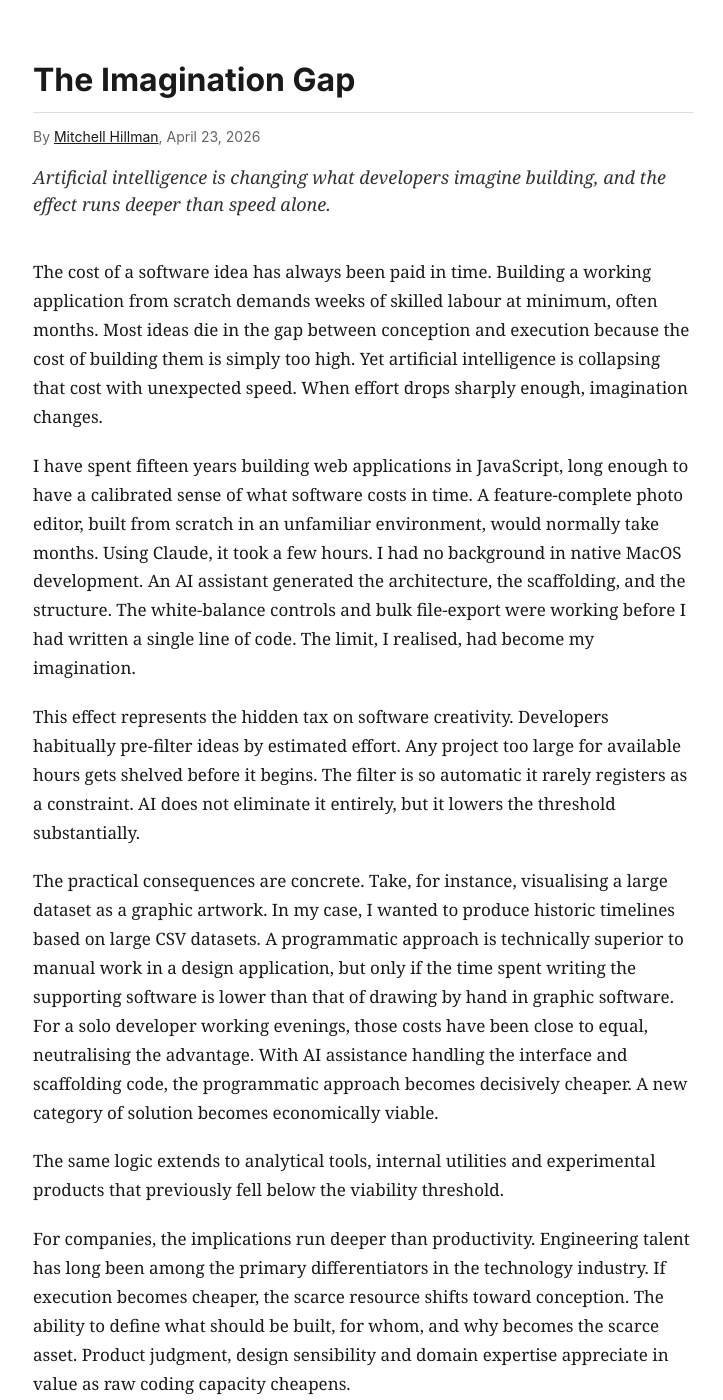
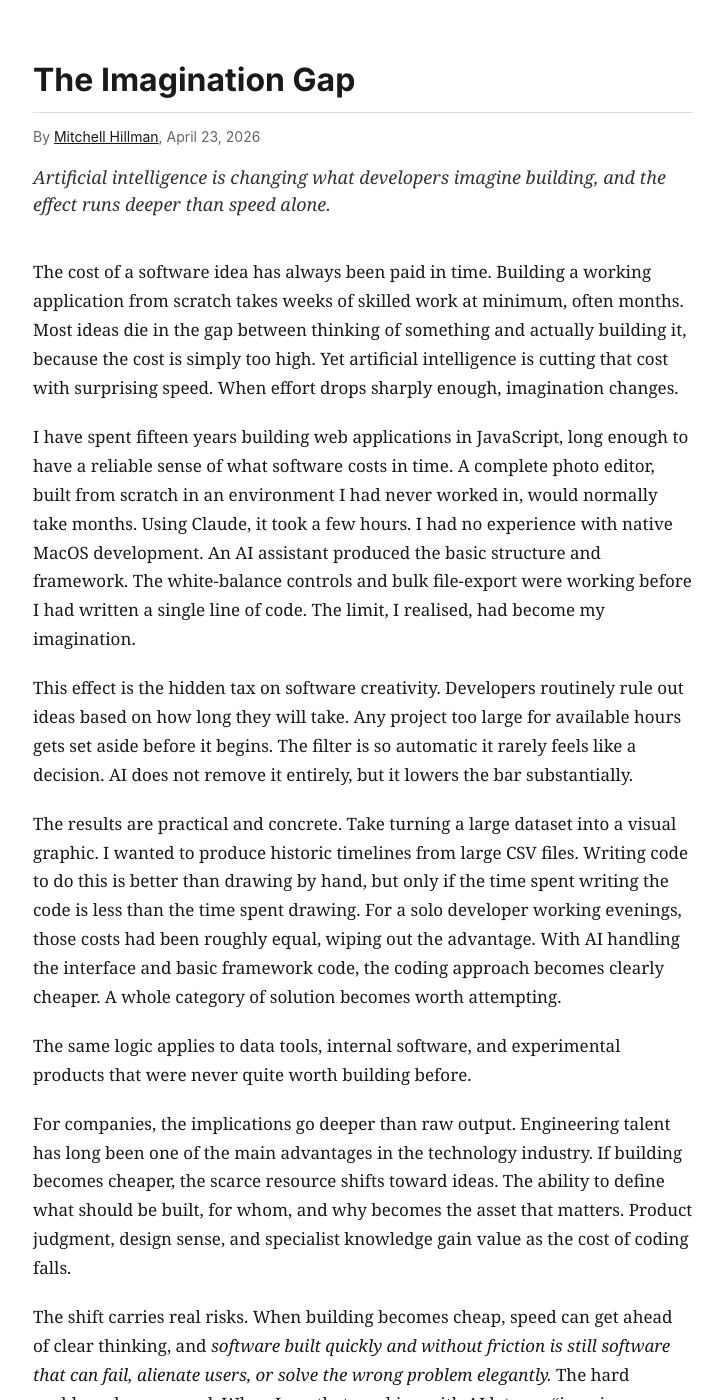
Before and after one commit to mitchellhillman/public-writing, a Jekyll site: the page built from _posts/2026-04-23-imagination-gap.md, in a window 1280 px wide and 1400 px high, scrolled down 234 px. Shown: the whole window, without its empty margins (277-1000 px from the left). Built offline with Jekyll 4.4.1, drawn with Linux system fonts in a browser that asks for light colours; some of the changed text lies outside the part shown.

Commit message:
Simplify imagination gap article to 855L–1165L Lexile range and add rule to CLAUDE.md
Co-Authored-By: Claude Sonnet 4.6 <noreply@anthropic.com>

```diff
--- a/_posts/2026-04-23-imagination-gap.md
+++ b/_posts/2026-04-23-imagination-gap.md
@@ -7,18 +7,18 @@ image: /img/square-circle.jpg
 standfirst: "Artificial intelligence is changing what developers imagine building, and the effect runs deeper than speed alone."
 ---
 
-The cost of a software idea has always been paid in time. Building a working application from scratch demands weeks of skilled labour at minimum, often months. Most ideas die in the gap between conception and execution because the cost of building them is simply too high. Yet artificial intelligence is collapsing that cost with unexpected speed. When effort drops sharply enough, imagination changes.
+The cost of a software idea has always been paid in time. Building a working application from scratch takes weeks of skilled work at minimum, often months. Most ideas die in the gap between thinking of something and actually building it, because the cost is simply too high. Yet artificial intelligence is cutting that cost with surprising speed. When effort drops sharply enough, imagination changes.
 
-I have spent fifteen years building web applications in JavaScript, long enough to have a calibrated sense of what software costs in time. A feature-complete photo editor, built from scratch in an unfamiliar environment, would normally take months. Using Claude, it took a few hours. I had no background in native MacOS development. An AI assistant generated the architecture, the scaffolding, and the structure. The white-balance controls and bulk file-export were working before I had written a single line of code. The limit, I realised, had become my imagination.
+I have spent fifteen years building web applications in JavaScript, long enough to have a reliable sense of what software costs in time. A complete photo editor, built from scratch in an environment I had never worked in, would normally take months. Using Claude, it took a few hours. I had no experience with native MacOS development. An AI assistant produced the basic structure and framework. The white-balance controls and bulk file-export were working before I had written a single line of code. The limit, I realised, had become my imagination.
 
-This effect represents the hidden tax on software creativity. Developers habitually pre-filter ideas by estimated effort. Any project too large for available hours gets shelved before it begins. The filter is so automatic it rarely registers as a constraint. AI does not eliminate it entirely, but it lowers the threshold substantially.
+This effect is the hidden tax on software creativity. Developers routinely rule out ideas based on how long they will take. Any project too large for available hours gets set aside before it begins. The filter is so automatic it rarely feels like a decision. AI does not remove it entirely, but it lowers the bar substantially.
 
-The practical consequences are concrete. Take, for instance, visualising a large dataset as a graphic artwork. In my case, I wanted to produce historic timelines based on large CSV datasets. A programmatic approach is technically superior to manual work in a design application, but only if the time spent writing the supporting software is lower than that of drawing by hand in graphic software. For a solo developer working evenings, those costs have been close to equal, neutralising the advantage. With AI assistance handling the interface and scaffolding code, the programmatic approach becomes decisively cheaper. A new category of solution becomes economically viable.
+The results are practical and concrete. Take turning a large dataset into a visual graphic. I wanted to produce historic timelines from large CSV files. Writing code to do this is better than drawing by hand, but only if the time spent writing the code is less than the time spent drawing. For a solo developer working evenings, those costs had been roughly equal, wiping out the advantage. With AI handling the interface and basic framework code, the coding approach becomes clearly cheaper. A whole category of solution becomes worth attempting.
 
-The same logic extends to analytical tools, internal utilities and experimental products that previously fell below the viability threshold.
+The same logic applies to data tools, internal software, and experimental products that were never quite worth building before.
 
-For companies, the implications run deeper than productivity. Engineering talent has long been among the primary differentiators in the technology industry. If execution becomes cheaper, the scarce resource shifts toward conception. The ability to define what should be built, for whom, and why becomes the scarce asset. Product judgment, design sensibility and domain expertise appreciate in value as raw coding capacity cheapens.
+For companies, the implications go deeper than raw output. Engineering talent has long been one of the main advantages in the technology industry. If building becomes cheaper, the scarce resource shifts toward ideas. The ability to define what should be built, for whom, and why becomes the asset that matters. Product judgment, design sense, and specialist knowledge gain value as the cost of coding falls.
 
-The shift carries real risks. When execution becomes cheap, speed can outrun the quality of conception, and *software built quickly and without friction is still software that can fail, alienate users or solve the wrong problem elegantly.* The hard problems have relocated. When I say that working with AI allows me to "imagine a delightful experience" instead of a minimum viable product, I am describing access to a harder problem.
+The shift carries real risks. When building becomes cheap, speed can get ahead of clear thinking, and *software built quickly and without friction is still software that can fail, alienate users, or solve the wrong problem elegantly.* The hard problems have moved. When I say that working with AI lets me "imagine a delightful experience" instead of a minimum viable product, I am describing access to a harder problem.
 
 The imagination gap is closing. Whether wisdom closes with it remains to be seen.
```
Also changed, not shown: CLAUDE.md (+1 -0 lines).
